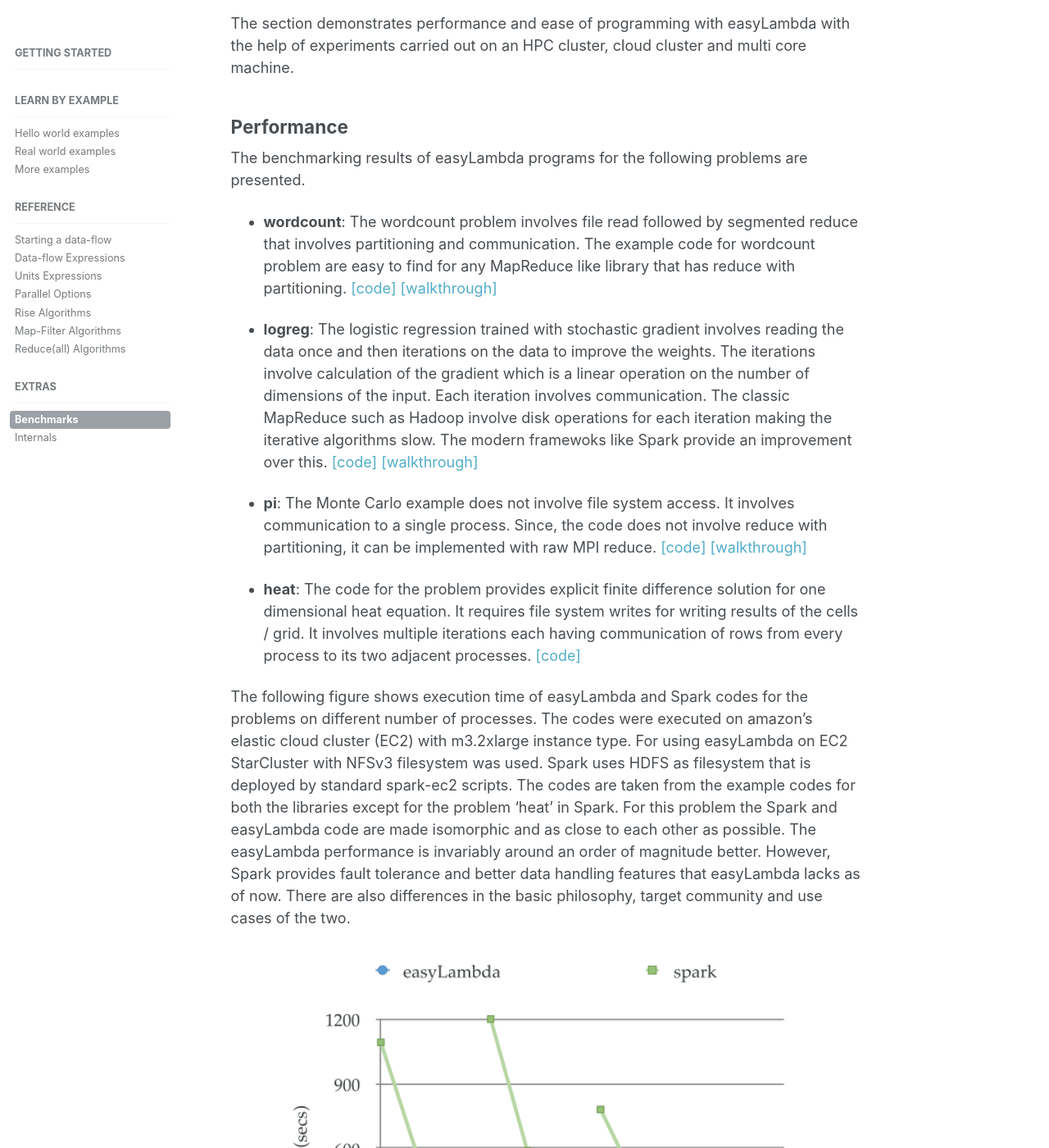
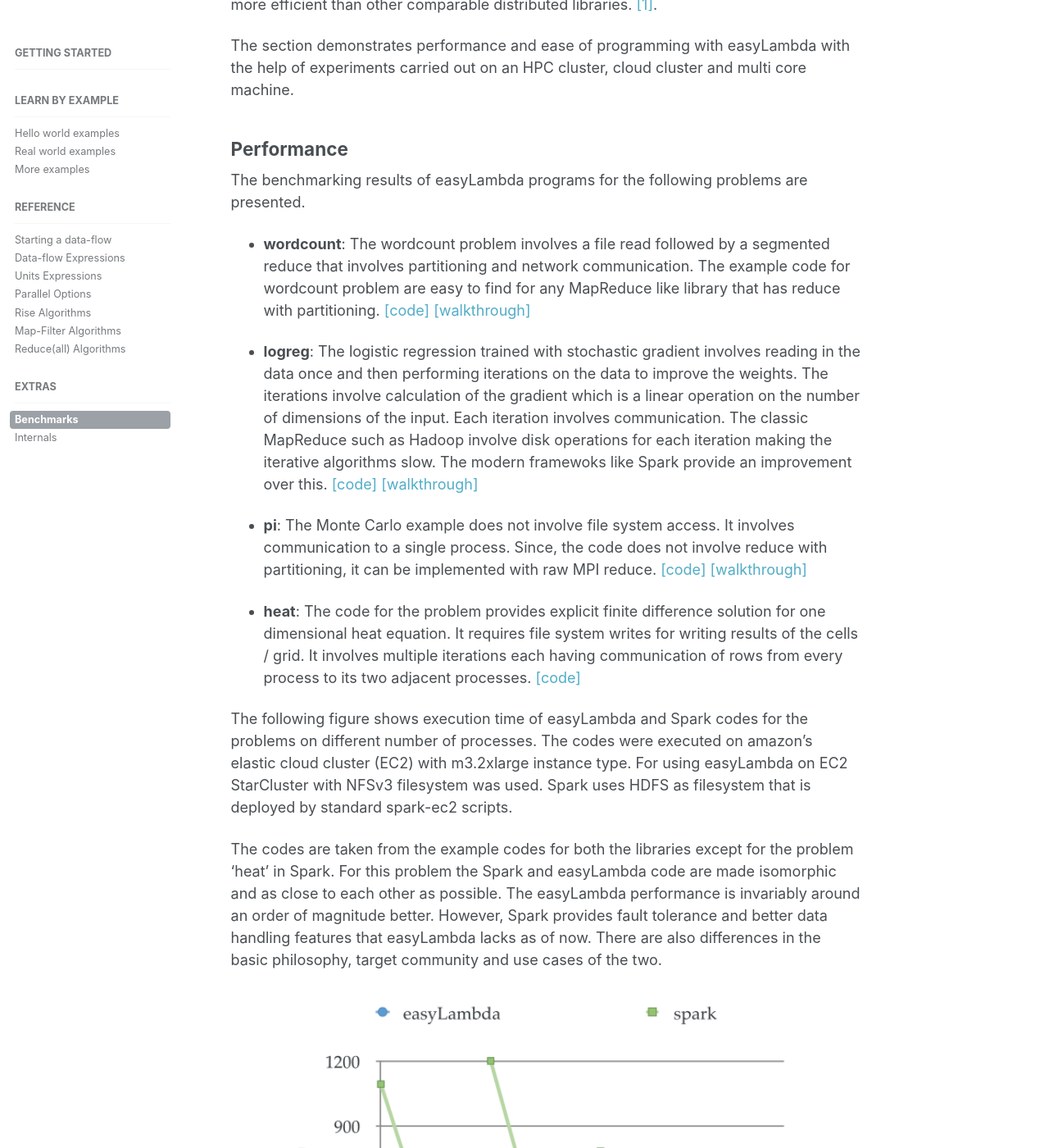
Before and after one commit to haptork/easyLambda, a Jekyll site: the page built from _docs/13-benchmarks.md, in a window 1280 px wide and 1400 px high, scrolled down 381 px. Shown: the whole window at 82% size. Built offline with Jekyll 4.4.1, drawn with Linux system fonts in a browser that asks for light colours; some of the changed text lies outside the part shown.

Commit message:
Update 13-benchmarks.md

```diff
--- a/_docs/13-benchmarks.md
+++ b/_docs/13-benchmarks.md
@@ -22,19 +22,19 @@ multi core machine.
 The benchmarking results of easyLambda programs for the following problems are
 presented.
 
-- **wordcount**: The wordcount problem involves file read followed by
-segmented reduce that involves partitioning and communication. The example code
-for wordcount problem are easy to find for any MapReduce like library that has
-reduce with partitioning.
+- **wordcount**:
+The wordcount problem involves a file read followed by a segmented reduce that
+involves partitioning and network communication. The example code for wordcount
+problem are easy to find for any MapReduce like library that has reduce with partitioning.
 [[code]](https://github.com/haptork/easyLambda/tree/master/examples/wordcount.cpp)
 [[walkthrough]]({{ base_path }}/docs/real-world#word-count)
 
 - **logreg**: The logistic regression trained with stochastic gradient
-involves reading the data once and then iterations on the data to improve the
-weights.  The iterations involve calculation of the gradient which is a linear
-operation on the number of dimensions of the input. Each iteration involves
-communication. The classic MapReduce such as Hadoop involve disk operations for
-each iteration making the iterative algorithms slow. The modern framewoks like
+involves reading in the data once and then performing iterations on the data to
+improve the weights.  The iterations involve calculation of the gradient which
+is a linear operation on the number of dimensions of the input. Each iteration
+involves communication. The classic MapReduce such as Hadoop involve disk operations
+for each iteration making the iterative algorithms slow. The modern framewoks like
 Spark provide an improvement over this.
 [[code]](https://github.com/haptork/easyLambda/tree/master/examples/logreg.cpp)
 [[walkthrough]]({{ base_path }}/docs/real-world#logistic-regression)
@@ -56,9 +56,10 @@ The following figure shows execution time of easyLambda and Spark codes
 for the problems on different number of processes. The codes were executed on
 amazon's elastic cloud cluster (EC2) with m3.2xlarge instance type. For using
 easyLambda on EC2 StarCluster with NFSv3 filesystem was used. Spark uses HDFS
-as filesystem that is deployed by standard spark-ec2 scripts. The codes are
-taken from the example codes for both the libraries except for the problem
-'heat' in Spark. For this problem the Spark and easyLambda code are made
+as filesystem that is deployed by standard spark-ec2 scripts.
+
+The codes are taken from the example codes for both the libraries except for the
+problem 'heat' in Spark. For this problem the Spark and easyLambda code are made
 isomorphic and as close to each other as possible. The easyLambda performance
 is invariably around an order of magnitude better. However, Spark provides
 fault tolerance and better data handling features that easyLambda lacks as of
```
Also changed, not shown: other parts of _docs/13-benchmarks.md (+7 -5 lines).
